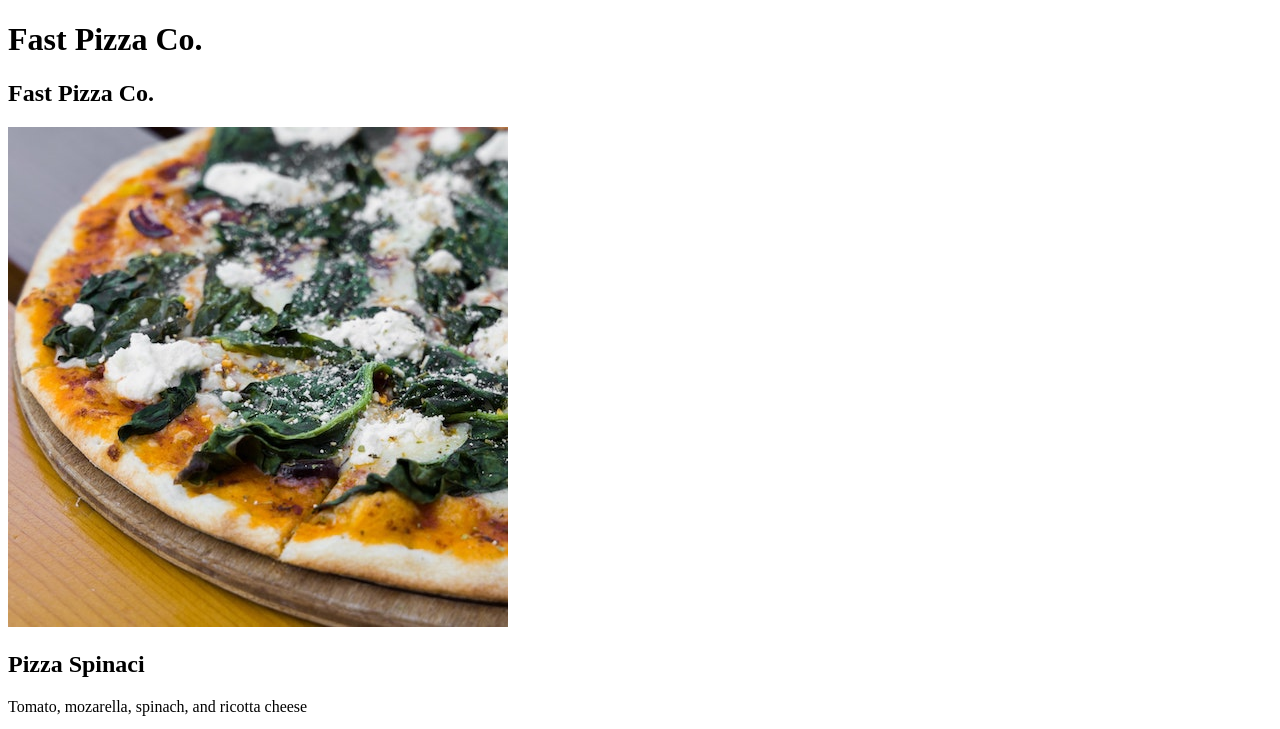
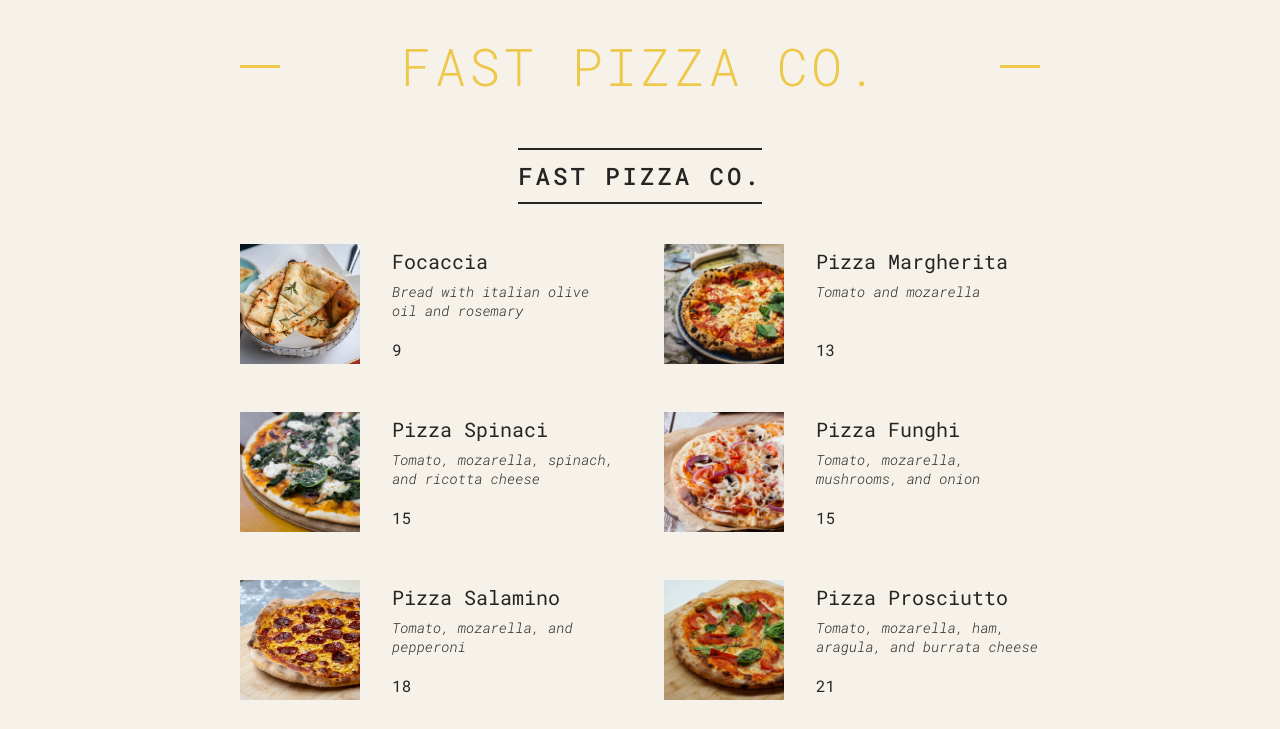
Before and after one commit to ZenByte39/pizza-menu-react, a React app: page / in a window 1280 px wide. Shown: the top 729 px of the page. Built offline with nearby package versions, Linux system fonts and the light colour scheme.

Commit message:
Conditional rendering with &&

```diff
--- a/public/index.html
+++ b/public/index.html
@@ -24,7 +24,7 @@
       work correctly both with client-side routing and a non-root public URL.
       Learn how to configure a non-root public URL by running `npm run build`.
     -->
-    <title>IS THIS WORKING?</title>
+    <title>Fast PIZZA Co.</title>
   </head>
   <body>
     <noscript>You need to enable JavaScript to run this app.</noscript>
--- a/src/index.css
+++ b/src/index.css
@@ -57,7 +57,7 @@ body {
   display: block;
   content: '';
   height: 3px;
-  width: 12rem;
+  width: 4rem;
   background-color: #edc84b;
   position: absolute;
   top: calc(50% - 1px);
--- a/src/index.js
+++ b/src/index.js
@@ -1,5 +1,6 @@
 import React from "react";
 import ReactDOM from "react-dom/client";
+import './index.css';
 
 const pizzaData = [
   {
@@ -48,7 +49,7 @@ const pizzaData = [
 
 
 function App() {
-  return <div>
+  return <div className='container'>
     <Header />
     <Menu />
     <Footer />
@@ -56,29 +57,64 @@ function App() {
 }
 
 function Header(){
-  return <h1>Fast Pizza Co.</h1>
+  const style = {};
+  return <header className="header">
+    <h1 style={style}>Fast Pizza Co.</h1>
+  </header>
 }
 
 function Menu(){
-  return <>
+  const pizzas = pizzaData;
+  const numPizzas = pizzas.length;
+
+  return <main className='menu'>
   <h2>Fast Pizza Co.</h2>
-  <Pizza />
-  <Pizza />
-  <Pizza />
-  </>
+  {numPizzas > 0 && (<ul className="pizzas">
+    {pizzaData.map(pizza => <Pizza pizzaObj = {pizza} key={pizza.name} />)}
+  </ul>)}
+  {/* <Pizza name="Pizza Spinacci" ingredients="Tomato, mozarella, spinach and ricotta cheese"
+  photoName="pizzas/spinaci.jpg" price = {10} />
+  <Pizza name="Pizza Funghi" ingredients="Tomato, Mushrooms" photoName="pizzas/funghi.jpg" price = {12}/> */}
+  </main>
 }
 
-function Footer(){
-  return <footer>{new Date().toLocaleTimeString()} We're currently open!</footer>
+function Pizza(props){
+  return <li className="pizza">
+    <img src={props.pizzaObj.photoName} alt={props.pizzaObj.name}/>
+    <div>
+      <h3>{props.pizzaObj.name}</h3>
+      <p>{props.pizzaObj.ingredients}</p>
+      <span>{props.pizzaObj.price + 3}</span>
+    </div>
+  </li>;
 }
 
-function Pizza(){
-  return <div>
-    <img src='pizzas/spinaci.jpg' alt="Pizza spinaci"/>
-    <h2>Pizza Spinaci</h2>
-    <p>Tomato, mozarella, spinach, and ricotta cheese</p>
-  </div>;
+
+function Footer(){
+  const hour = new Date().getHours();
+  const openHour = 12;
+  const closeHour = 22;
+  const isOpen = hour >= openHour && hour <= closeHour;
+  console.log(isOpen);
+
+  // (hour >= openHour && hour <= closeHour)
+  // ? alert("We are currently open!")
+  // : alert("Sorry, we are closed!");
+
+  return (
+    <footer className="footer">
+    {isOpen && (
+      <div className="order">
+      <p>
+        We are open untill {closeHour}:00. Come visit or order online
+      </p>
+      <button className="btn">Order</button>
+      </div>
+    )}
+    </footer>
+  );
 }
+
 
 const root = ReactDOM.createRoot(document.getElementById("root"));
 root.render(<React.StrictMode><App /></React.StrictMode>);
```
